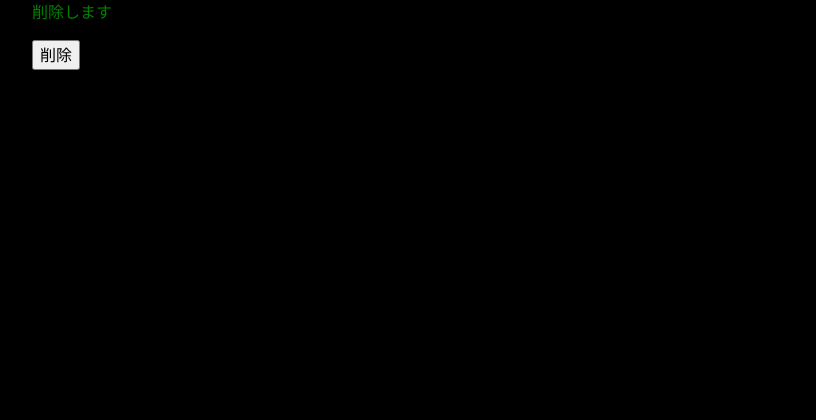
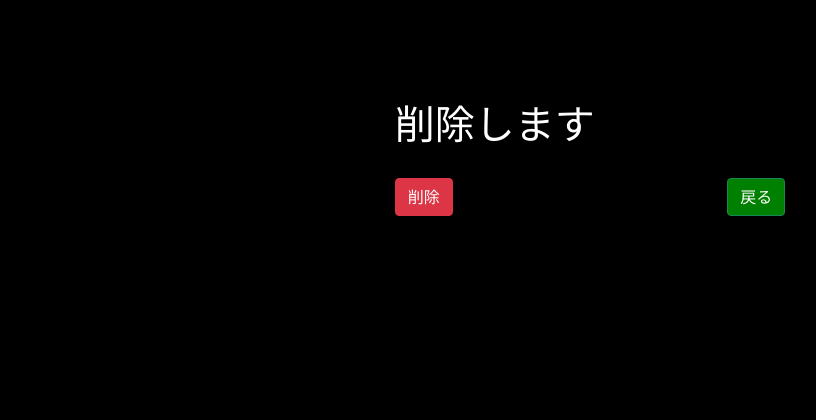
Before and after one commit to shimauma11/tempApp1, a Django app: template templates/post/delete.html in a window 1280 px wide. Shown: the top 420 px of the page, without its empty margins (50-866 px from the left). Run offline with Django 3.2, Linux system fonts and the light colour scheme; the template is opened without the code that fills it, so the values that code supplies are empty; some libraries are stand-ins or nearby versions.

Commit message:
css修正

```diff
--- a/post/static/post/css/post.css
+++ b/post/static/post/css/post.css
@@ -49,3 +49,22 @@
     width: 80%;
     margin: 0 auto;
 }
+
+.delete_btn{
+    margin-left: 10px !important;
+}
+
+.delete_form{
+    width: 35%;
+    margin: 0 auto;
+    padding-top: 100px;
+}
+
+.delete-h1{
+    color: white;
+}
+
+.create_div{
+    width: 35%;
+    margin: 0 auto;
+}
--- a/templates/base.html
+++ b/templates/base.html
@@ -11,6 +11,7 @@
         integrity="sha384-EVSTQN3/azprG1Anm3QDgpJLIm9Nao0Yz1ztcQTwFspd3yD65VohhpuuCOmLASjC" crossorigin="anonymous">
     <link rel="stylesheet" href="{% static 'registration/css/registration.css' %}">
     <link rel="stylesheet" href="{% static 'post/css/post.css' %}">
+    <script src="https://kit.fontawesome.com/5f717de898.js" crossorigin="anonymous"></script>
     <title></title>
 </head>
 
--- a/templates/post/delete.html
+++ b/templates/post/delete.html
@@ -2,10 +2,11 @@
 {% load static %}
 {% block main %}
 <div class="container">
-    <form method="POST">
+    <form class="delete_form" method="POST">
         {% csrf_token %}
-        <p>削除します</p>
-        <input type="submit" value="削除">
+        <h1 class="delete-h1">削除します</h1>
+        <button type="submit" class="btn-danger btn">削除</button>
+        <button type="button" class="btn btn-success tempApp_btn float-end"><a href="{% url 'post:home' %}">戻る</a></button>
     </form>
 </div>
 {% endblock %}
```
Also changed, not shown: templates/post/_post.html (+13 -1 lines), templates/post/create.html (+5 -3 lines), templates/post/profile.html (+7 -4 lines), db.sqlite3.
